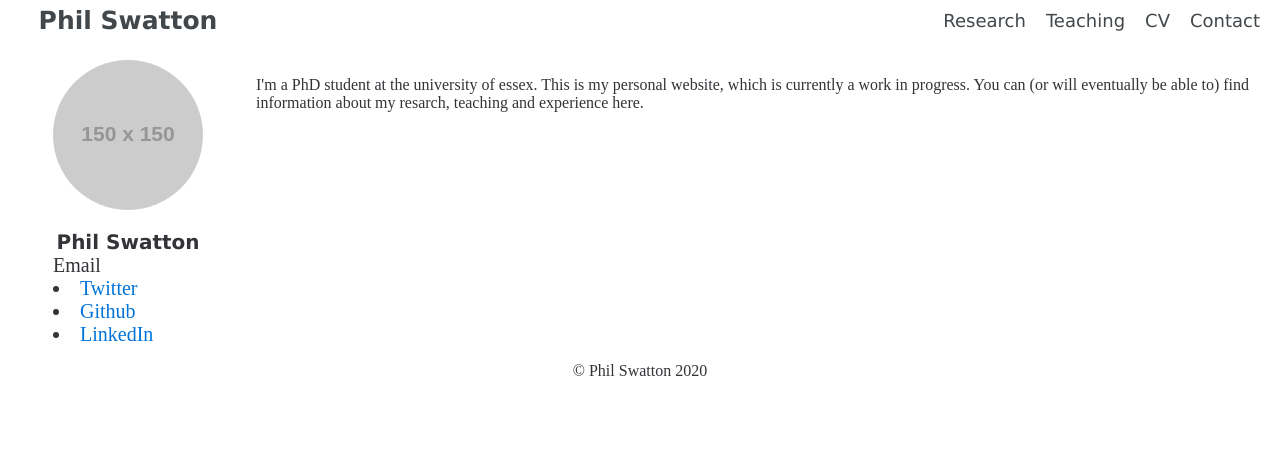
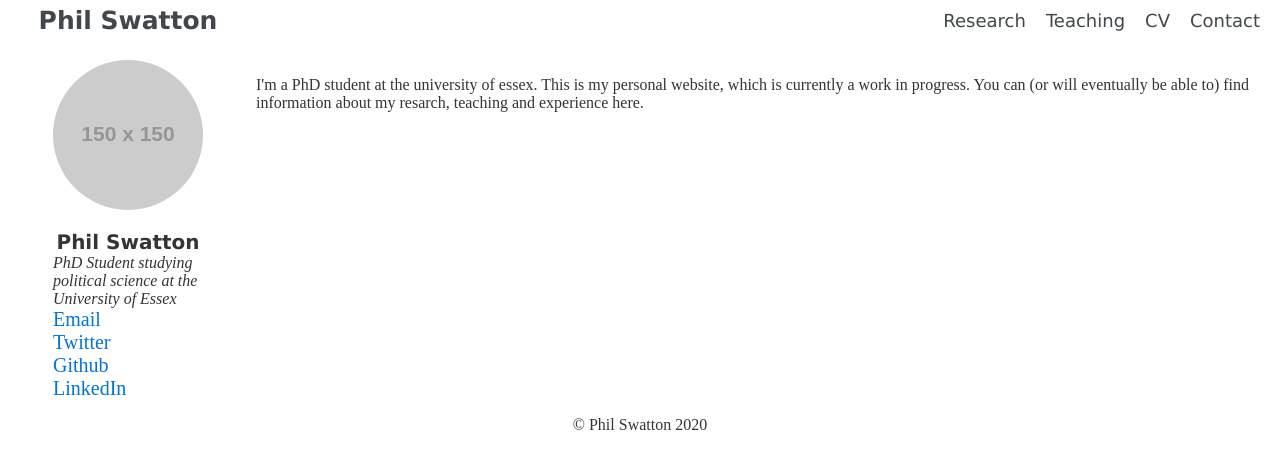
Before and after one commit to philswatton/philswatton.github.io, a Jekyll site: the page built from index.html, in a window 1280 px wide. Shown: the top 469 px of the page. Built offline with Jekyll 4.4.1, drawn with Linux system fonts in a browser that asks for light colours.

Commit message:
Update default.html

```diff
--- a/_layouts/default.html
+++ b/_layouts/default.html
@@ -26,7 +26,7 @@
 			<div class="side">
 				<img src="https://via.placeholder.com/150" class="me" alt="A picture of me">
 				<h1>Phil Swatton</h1>
-				<div class="inside>
+				<div>
 					<p><em>PhD Student studying political science at the University of Essex</em></p>
 					<ul>
 						<li><a href="mailto:p.j.swatton@essex.ac.uk">Email</a></li>
```
